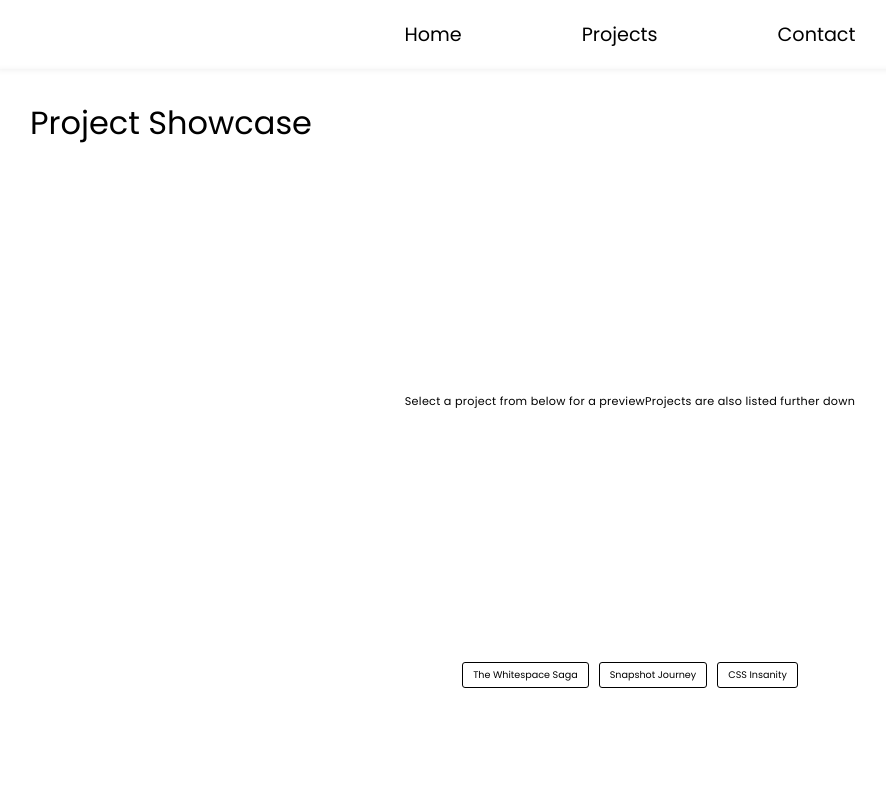
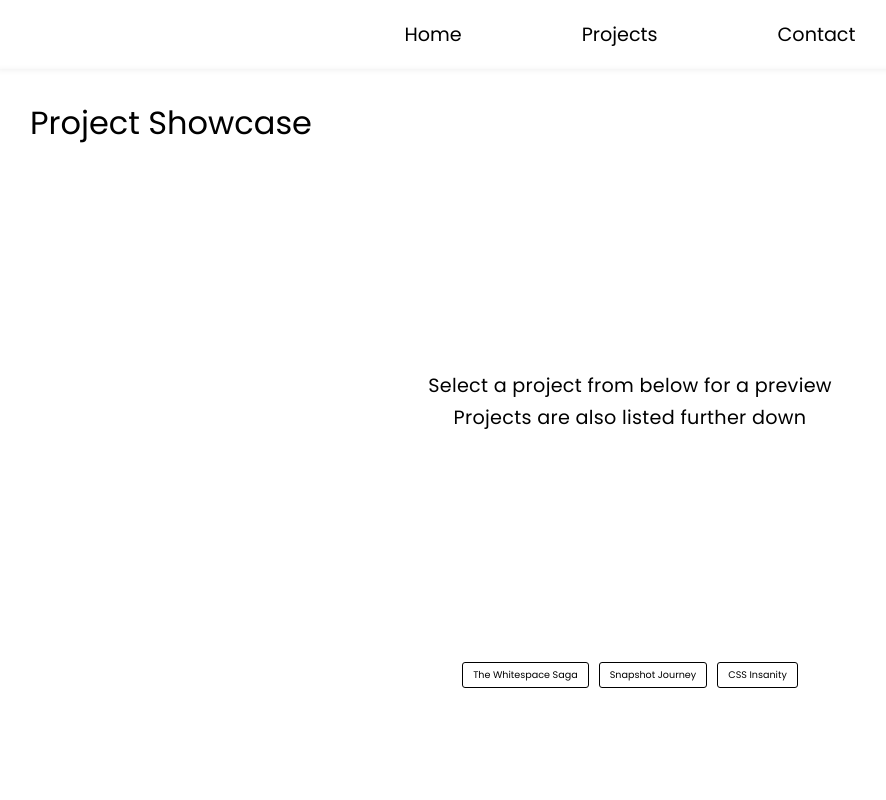
Before and after one commit to ellrub/dikult105-exam, a React (Vite) app: page / in a window 1280 px wide. Shown: the top 800 px of the page, without its empty margins (10-896 px from the left). Built offline with nearby package versions, Linux system fonts and the light colour scheme.

Commit message:
Adjust preview text

```diff
--- a/src/components/header/header.css
+++ b/src/components/header/header.css
@@ -17,13 +17,14 @@ header {
     }
 
     .header__section-home {
+        display: flex;
+        flex-direction: column;
+        align-items: center;
 
         p {
-            max-width: 300px;
-
-            font-size: 0.7rem;
+            font-size: 1.2rem;
             letter-spacing: 0.018rem;
-            line-height: 1.2rem;
+            line-height: 2rem;
         }
     }
 
```
